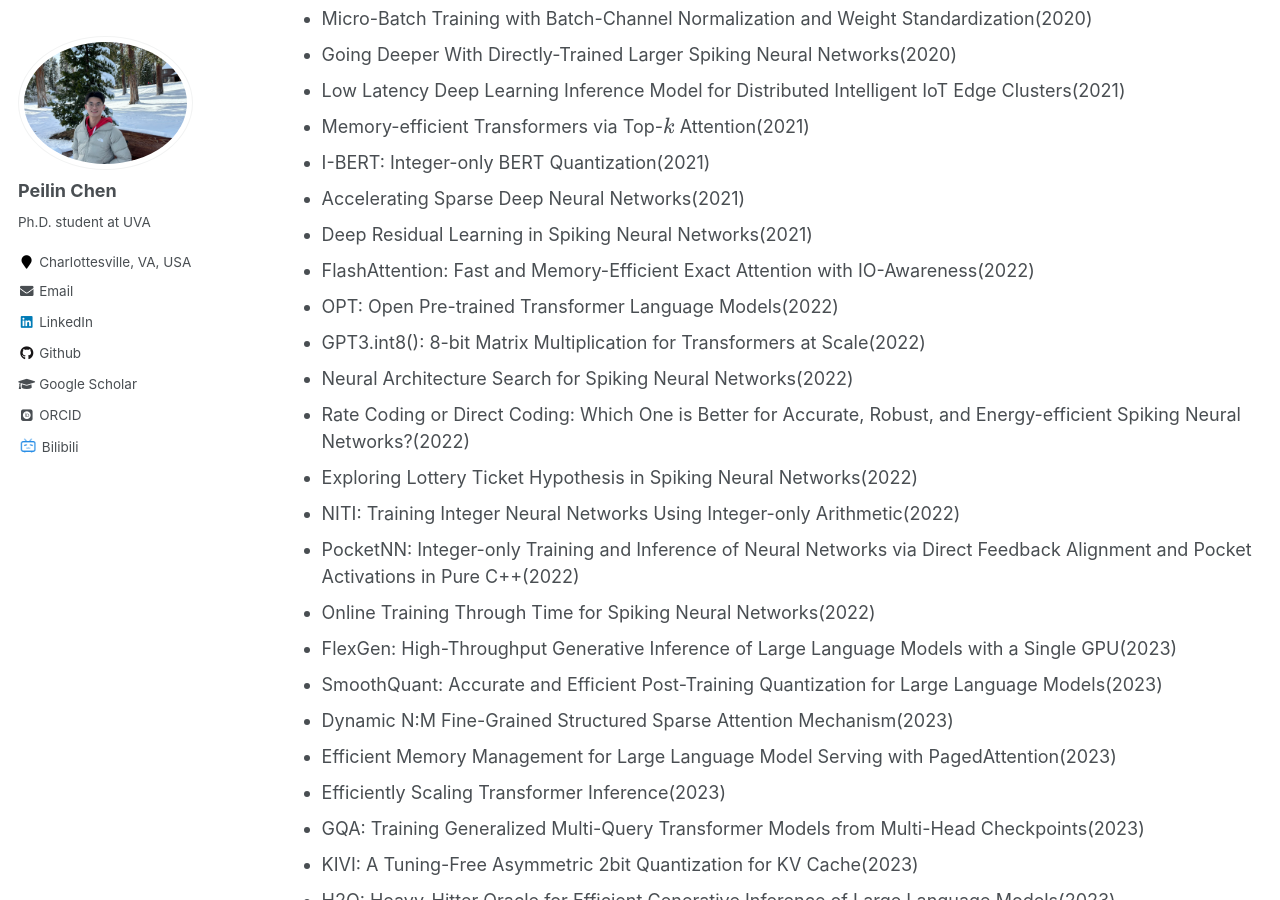
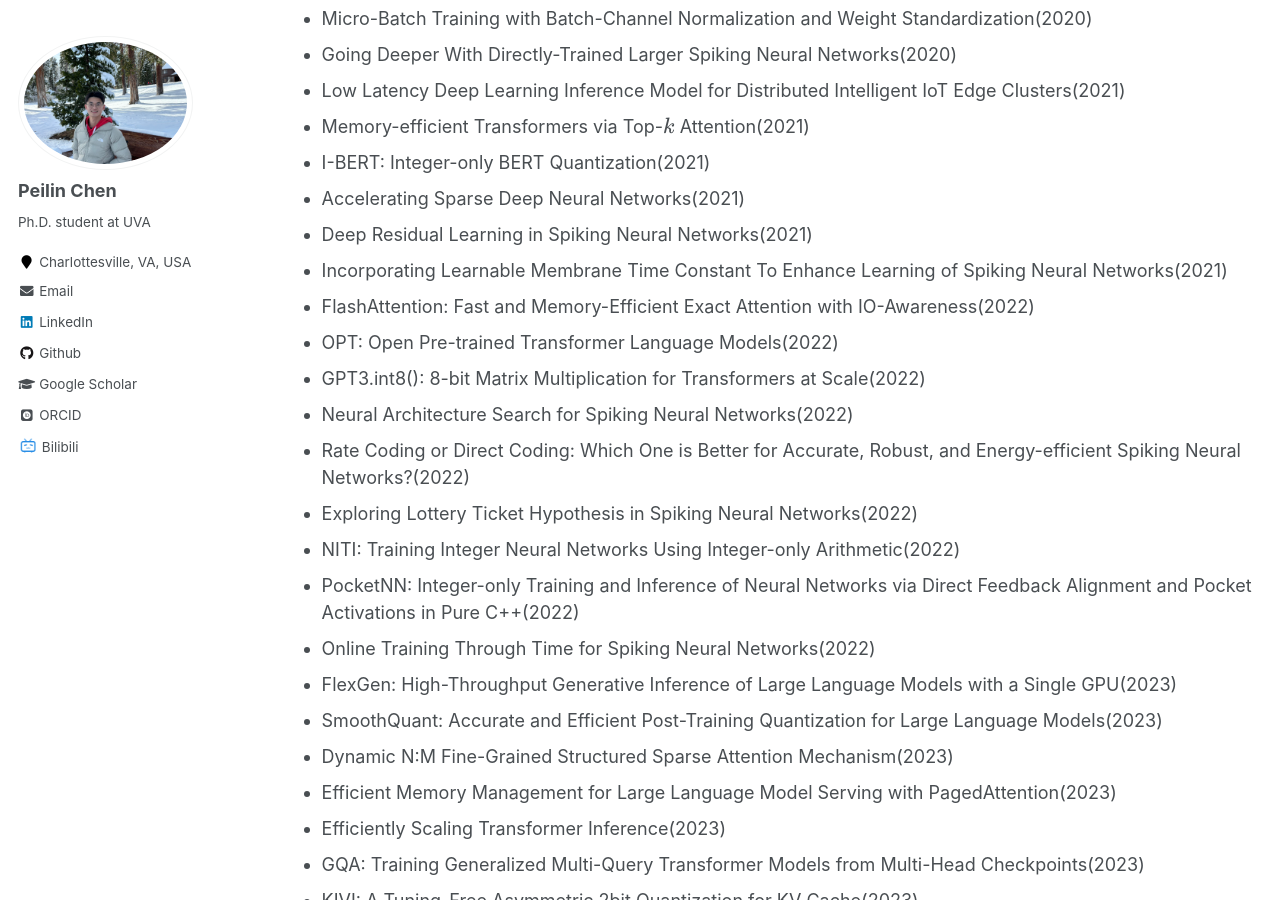
Before and after one commit to peilin-chen/peilin-chen.github.io, a Jekyll site: the page built from _pages/reading list.md, in a window 1280 px wide and 900 px high, scrolled down 11769 px. Built offline with Jekyll 4.4.1, drawn with Linux system fonts in a browser that asks for light colours; some web fonts are replaced; formulas are drawn with MathJax 3.

Commit message:
Update reading list.md

```diff
--- a/_pages/reading list.md
+++ b/_pages/reading list.md
@@ -277,6 +277,7 @@ author_profile: true
   - I-BERT: Integer-only BERT Quantization(2021)
   - Accelerating Sparse Deep Neural Networks(2021)
   - Deep Residual Learning in Spiking Neural Networks(2021)
+  - Incorporating Learnable Membrane Time Constant To Enhance Learning of Spiking Neural Networks(2021)
   - FlashAttention: Fast and Memory-Efficient Exact Attention with IO-Awareness(2022)
   - OPT: Open Pre-trained Transformer Language Models(2022)
   - GPT3.int8(): 8-bit Matrix Multiplication for Transformers at Scale(2022)
```
